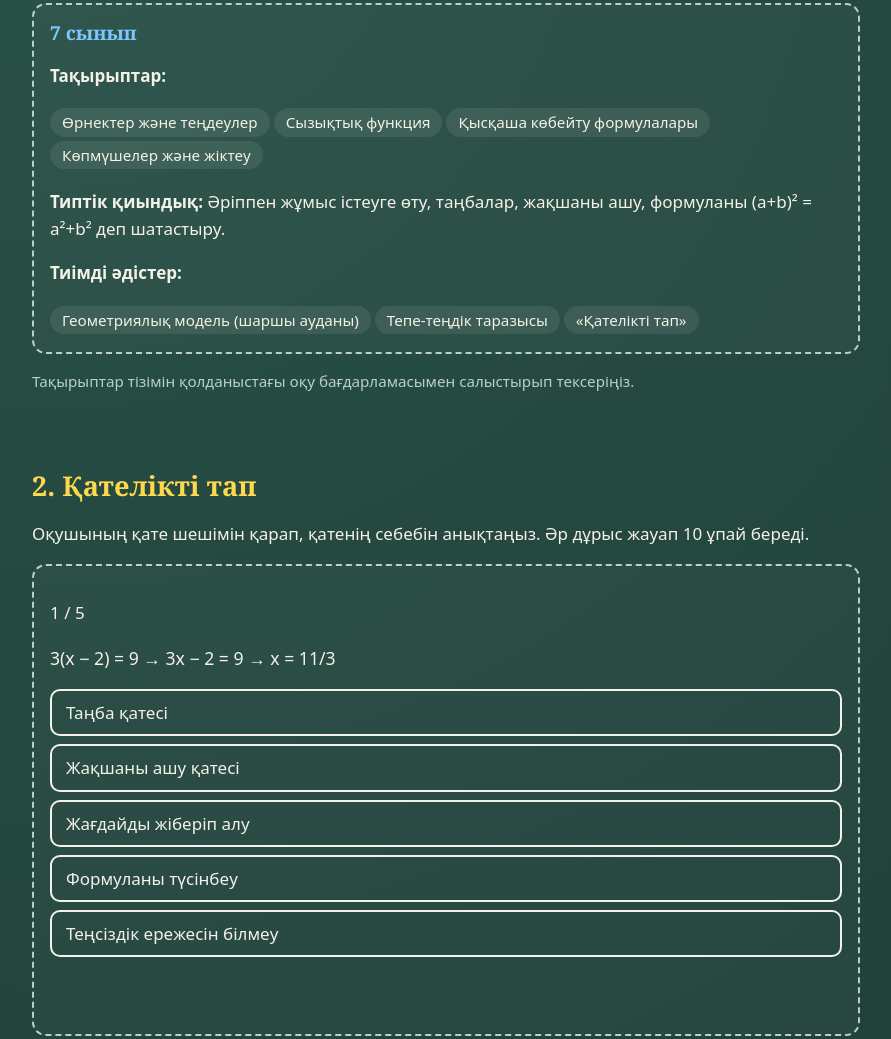
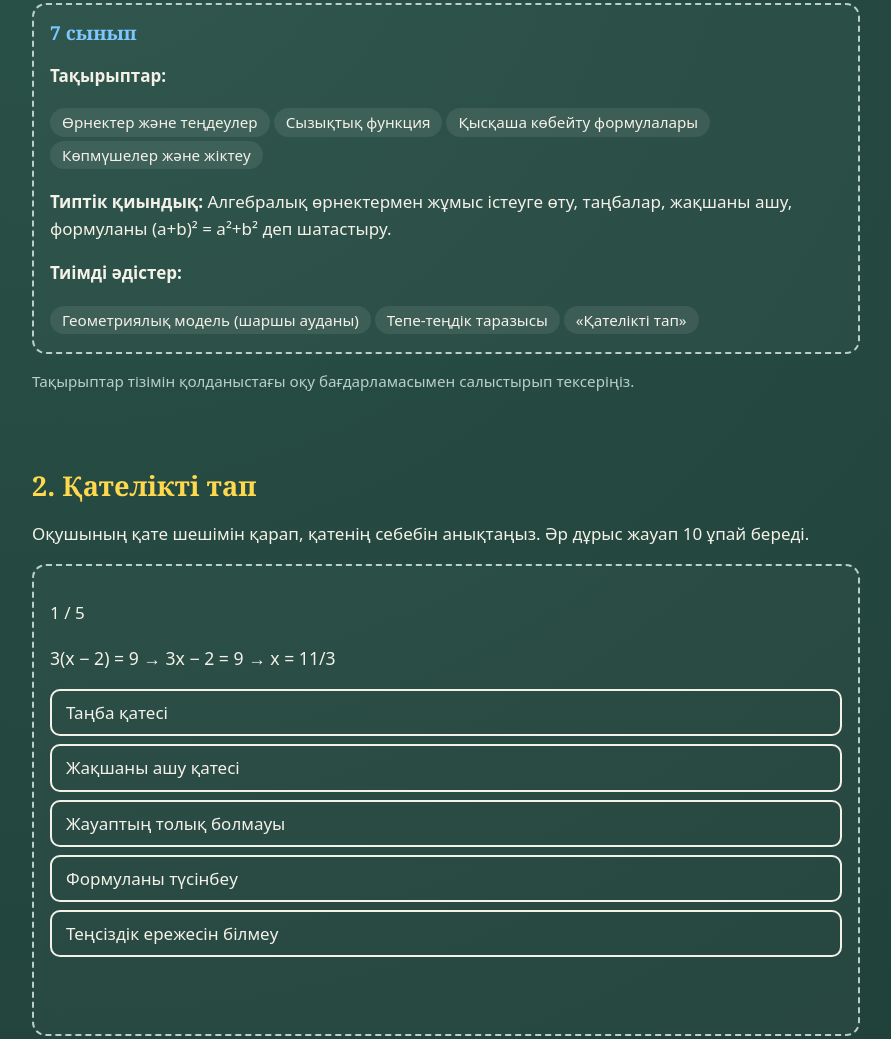
Before and after one commit to kuatovashynar-cpu/mugalim-, a plain HTML site: page index.html in a window 1280 px wide. Shown: the part 662-1701 px from the top of the page, without its empty margins (194-1085 px from the left). Drawn offline with Linux system fonts and the light colour scheme.

Commit message:
Update index.html

```diff
--- a/index.html
+++ b/index.html
@@ -133,7 +133,7 @@ function add(n){
 
 /* Жол картасы */
 const G={
-7:{t:['Өрнектер және теңдеулер','Сызықтық функция','Қысқаша көбейту формулалары','Көпмүшелер және жіктеу'],d:'Әріппен жұмыс істеуге өту, таңбалар, жақшаны ашу, формуланы (a+b)² = a²+b² деп шатастыру.',m:['Геометриялық модель (шаршы ауданы)','Тепе-теңдік таразысы','«Қателікті тап»']},
+7:{t:['Өрнектер және теңдеулер','Сызықтық функция','Қысқаша көбейту формулалары','Көпмүшелер және жіктеу'],d:'Алгебралық өрнектермен жұмыс істеуге өту, таңбалар, жақшаны ашу, формуланы (a+b)² = a²+b² деп шатастыру.',m:['Геометриялық модель (шаршы ауданы)','Тепе-теңдік таразысы','«Қателікті тап»']},
 8:{t:['Квадрат түбірлер','Рационал өрнектер','Квадрат теңдеулер','Виет теоремасы'],d:'Дискриминант формуласын мағынасыз жаттау, түбірдің біреуін жіберіп алу, бөлшектегі нөлге бөлу шарты.',m:['Парабола графигімен байланыстыру (GeoGebra)','Деңгейлік тапсырмалар','Топтық жұмыс']},
 9:{t:['Теңсіздіктер','Квадраттық функция','Прогрессиялар','Теңдеулер жүйесі'],d:'Теңсіздік таңбасын теріс санға бөлгенде өзгерту, арифметикалық және геометриялық прогрессия формулаларын шатастыру.',m:['Өмірлік есептер (салым, өсу)','Жобалық тапсырма','Кері сынып (flipped)']}
 };
@@ -169,7 +169,7 @@ function quiz(id,items,final){
   }
   show();
 }
-const EO=['Таңба қатесі','Жақшаны ашу қатесі','Жағдайды жіберіп алу','Формуланы түсінбеу','Теңсіздік ережесін білмеу'];
+const EO=['Таңба қатесі','Жақшаны ашу қатесі','Жауаптың толық болмауы','Формуланы түсінбеу','Теңсіздік ережесін білмеу'];
 const E=[
 {q:'3(x − 2) = 9 → 3x − 2 = 9 → x = 11/3',c:1,w:'Жақша ашқанда екінші қосылғыш көбейтілмеген. Көмек: тіктөртбұрыш ауданы моделімен көбейтуді көрсету.'},
 {q:'5x − 7 = 2x + 8 → 5x + 2x = 8 − 7 → x = 1/7',c:0,w:'Мүшені екінші жаққа ауыстырғанда таңба өзгермеген. Көмек: теңдеуге таразы моделін қолдану.'},
```
